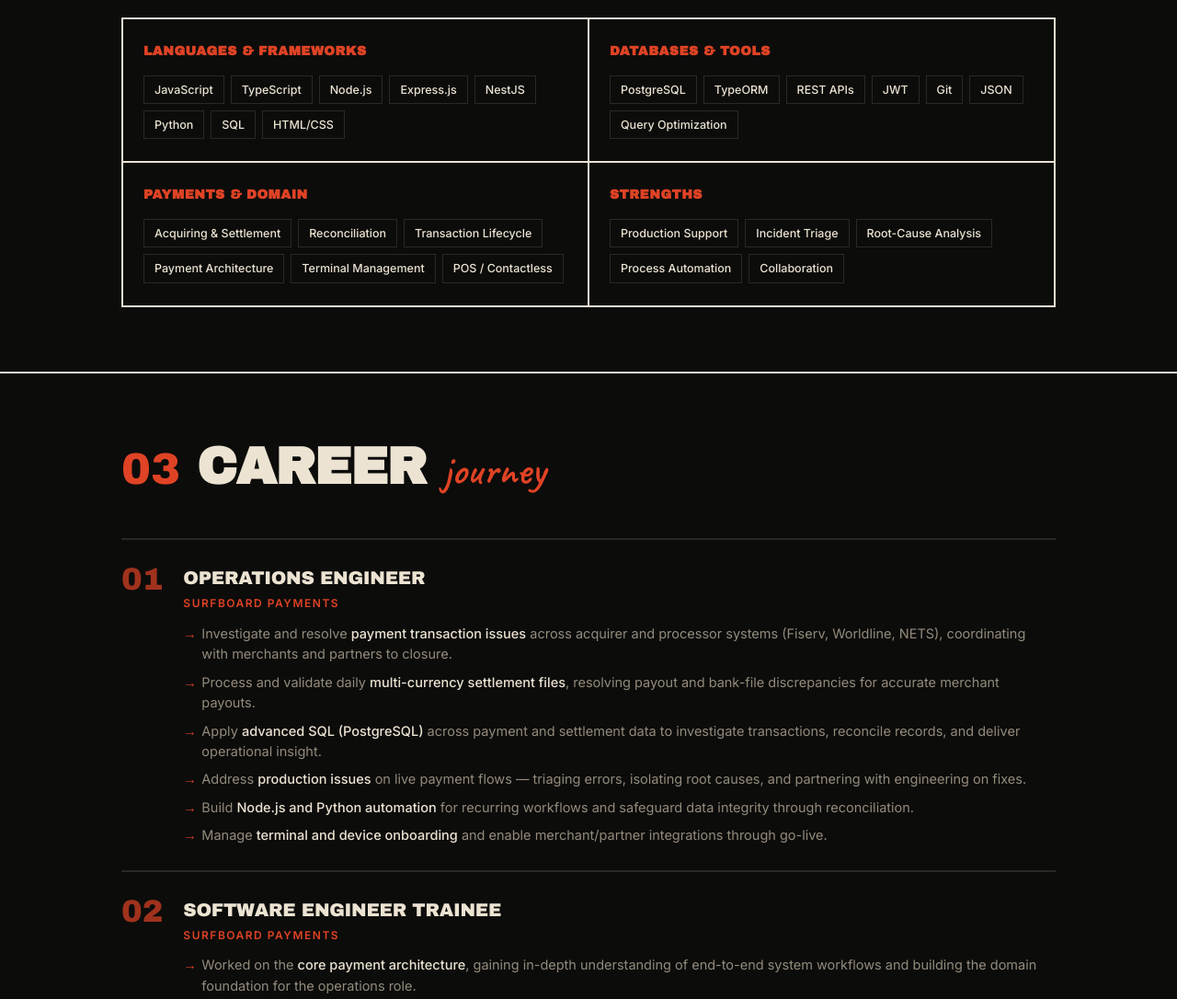
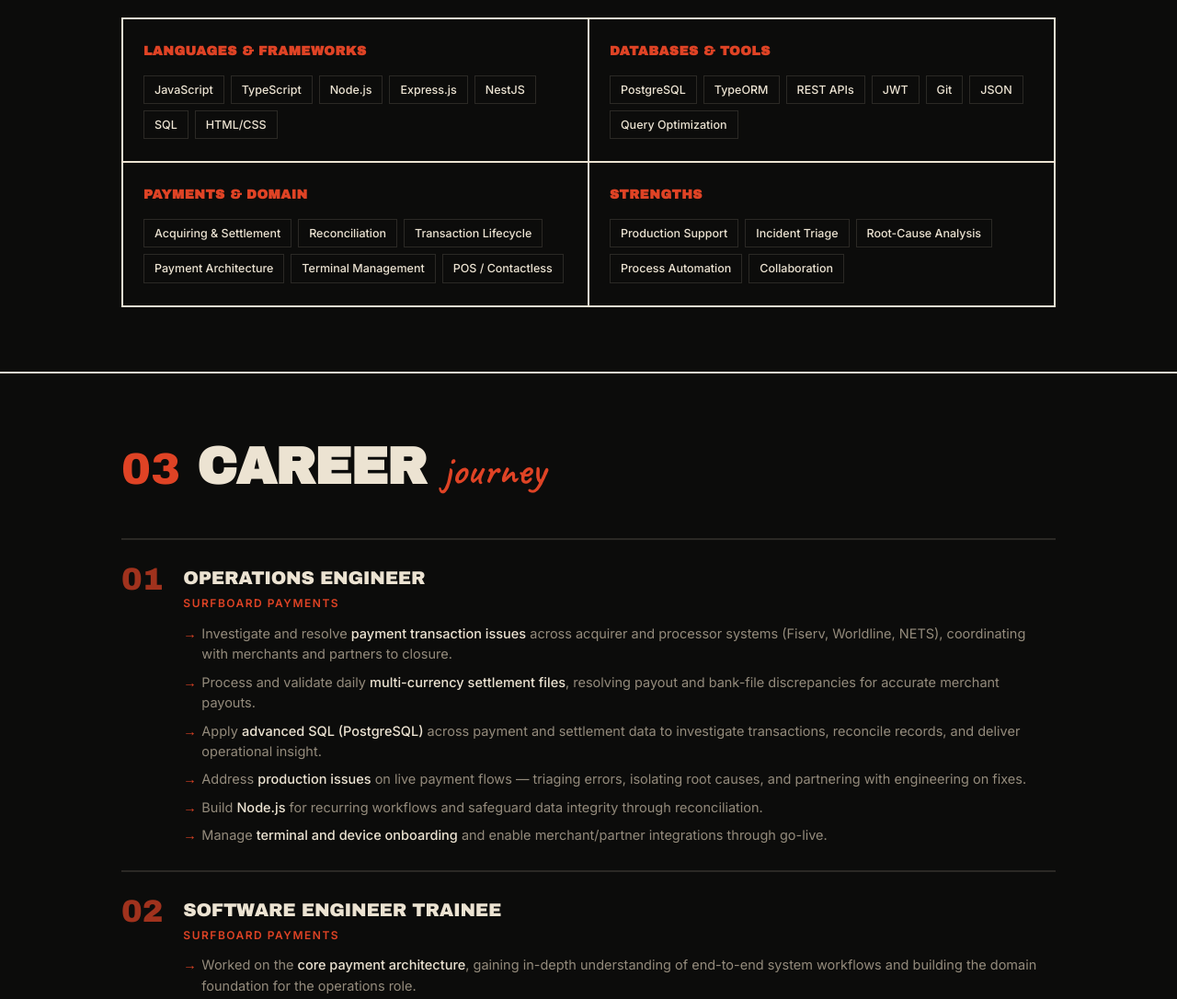
Before and after one commit to vijayaprakashT/vijayaprakash, a plain HTML site: page index.html in a window 1280 px wide. Shown: the part 1400-2486 px from the top of the page at 92% size. Drawn offline with Linux system fonts and the light colour scheme.

Commit message:
Update skills and job description in index.html
Removed 'Python' from the skills list and updated the description for Node.js automation.

```diff
--- a/index.html
+++ b/index.html
@@ -199,7 +199,7 @@
         <h3>Languages &amp; Frameworks</h3>
         <div class="tags">
           <span class="tag">JavaScript</span><span class="tag">TypeScript</span><span class="tag">Node.js</span>
-          <span class="tag">Express.js</span><span class="tag">NestJS</span><span class="tag">Python</span><span class="tag">SQL</span><span class="tag">HTML/CSS</span>
+          <span class="tag">Express.js</span><span class="tag">NestJS</span><span  class="tag">SQL</span><span class="tag">HTML/CSS</span>
         </div>
       </div>
       <div class="skill-card">
@@ -240,7 +240,7 @@
           <li>Process and validate daily <strong>multi-currency settlement files</strong>, resolving payout and bank-file discrepancies for accurate merchant payouts.</li>
           <li>Apply <strong>advanced SQL (PostgreSQL)</strong> across payment and settlement data to investigate transactions, reconcile records, and deliver operational insight.</li>
           <li>Address <strong>production issues</strong> on live payment flows — triaging errors, isolating root causes, and partnering with engineering on fixes.</li>
-          <li>Build <strong>Node.js and Python automation</strong> for recurring workflows and safeguard data integrity through reconciliation.</li>
+          <li>Build <strong>Node.js</strong> for recurring workflows and safeguard data integrity through reconciliation.</li>
           <li>Manage <strong>terminal and device onboarding</strong> and enable merchant/partner integrations through go-live.</li>
         </ul>
       </div>
```
